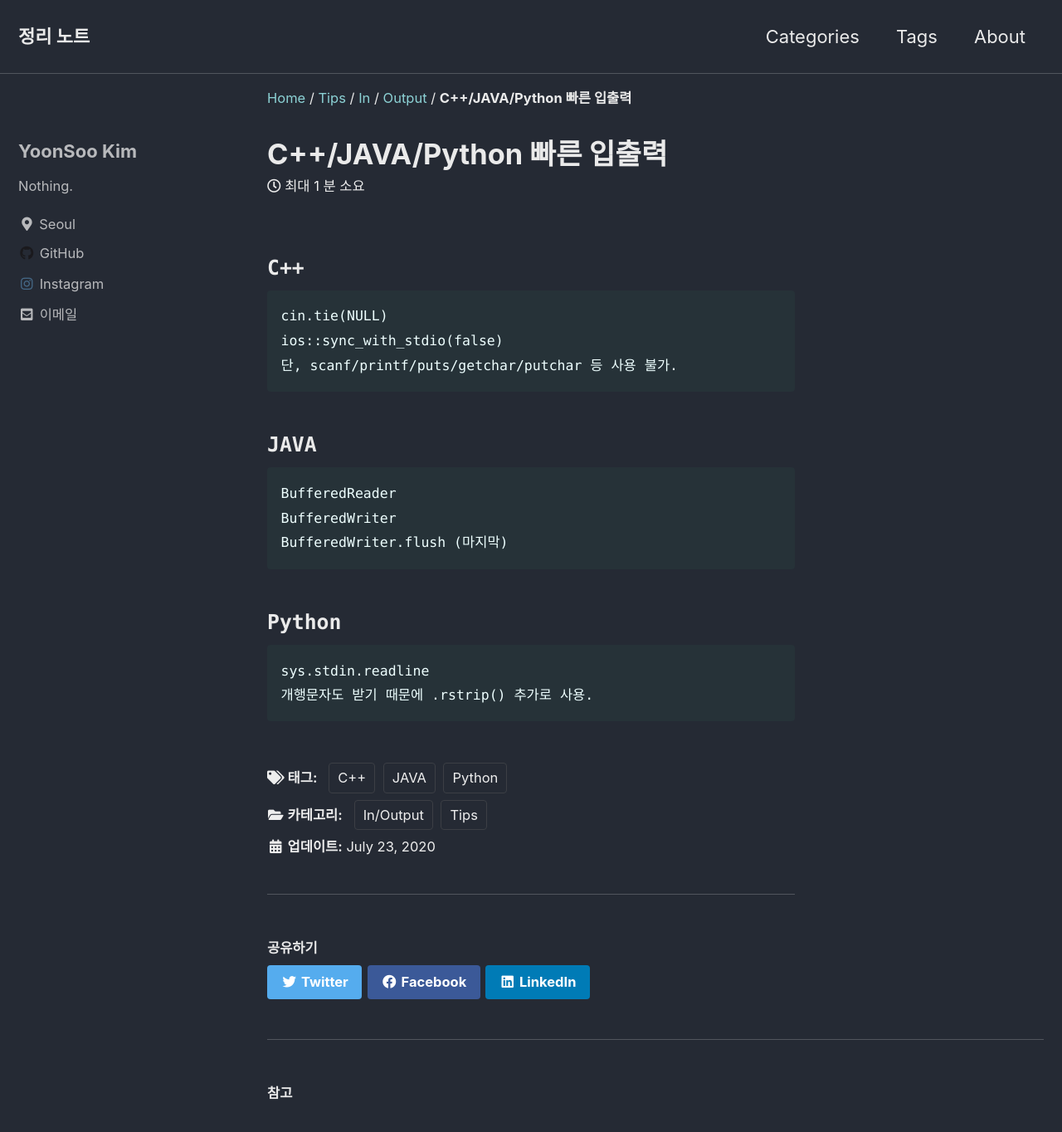
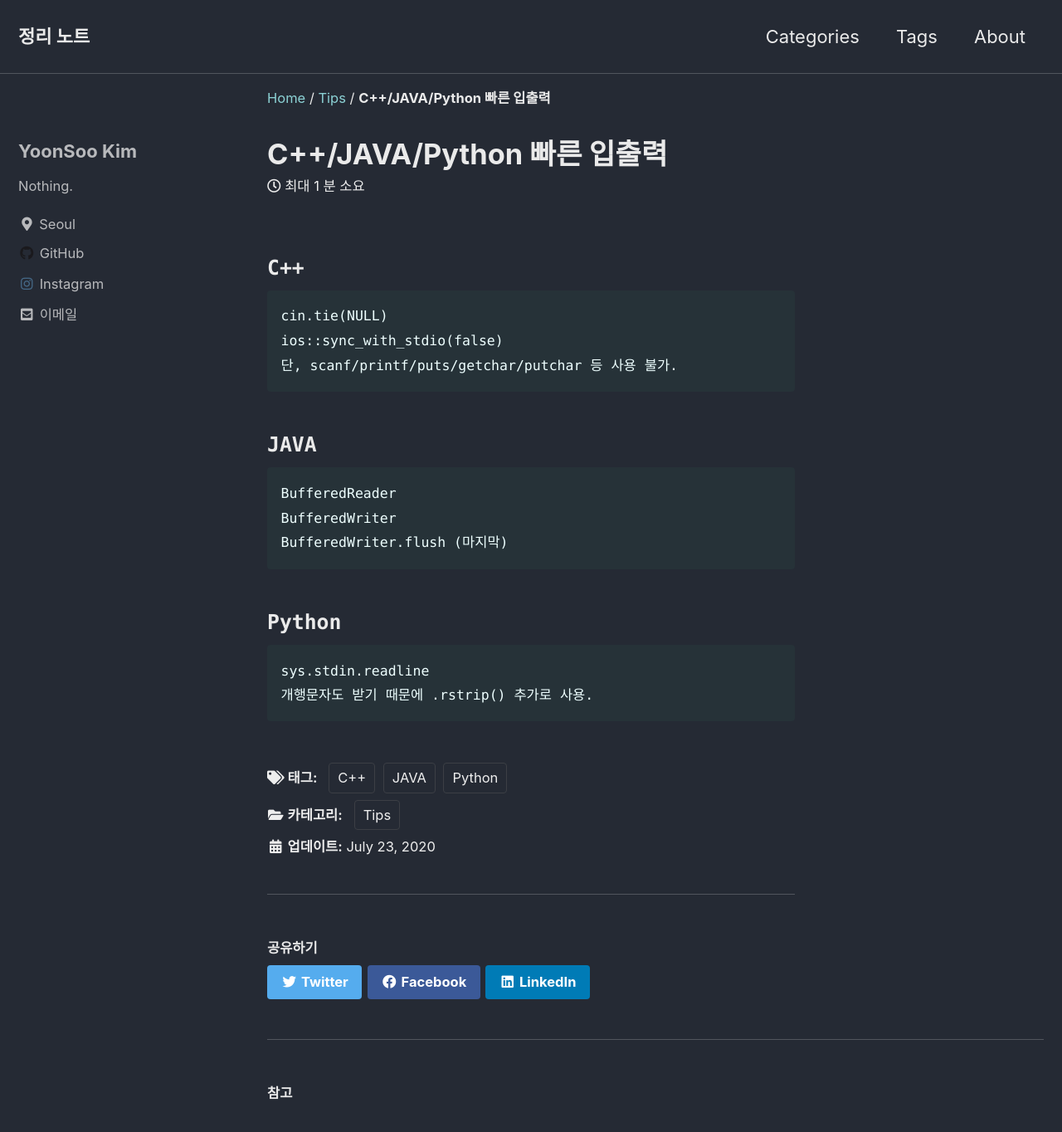
Before and after one commit to blackbeaver37/blackbeaver37.github.io, a Jekyll site: the page built from _posts/2020-07-23-fast_inoutput.md, in a window 1280 px wide and 1400 px high. Shown: the top 1364 px of the window at 83% size. Built offline with Jekyll 4.4.1, drawn with Linux system fonts in a browser that asks for light colours; cached includes are drawn as plain includes.

Commit message:
Update 2020-07-23-fast_inoutput.md

```diff
--- a/_posts/2020-07-23-fast_inoutput.md
+++ b/_posts/2020-07-23-fast_inoutput.md
@@ -4,7 +4,6 @@ excerpt: ""
 date: 2020-07-23 02:00:00 -0400
 categories:
   - Tips
-  - In/Output
 tags:
   - C++
   - JAVA
```
